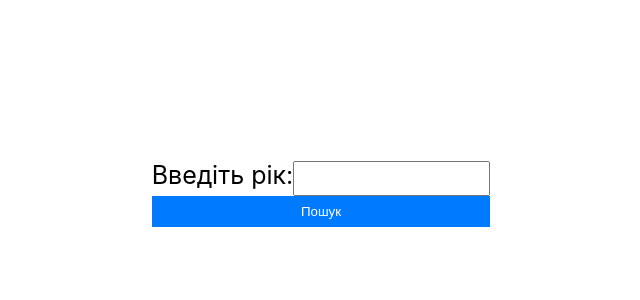
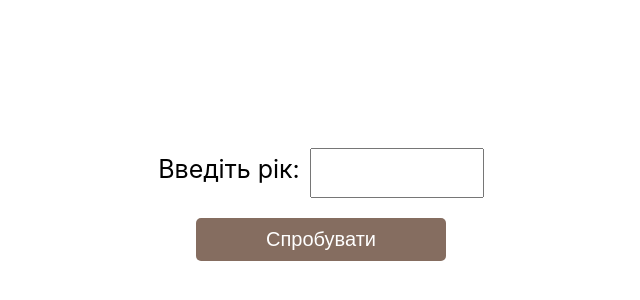
Before and after one commit to Oleksandr-Nehoda/cvest-password, a React (Create React App) app: page / in a window 1280 px wide. Shown: the part 202-502 px from the top of the page, without its empty margins (319-959 px from the left). Built offline with nearby package versions, Linux system fonts and the light colour scheme.

Commit message:
Sasha-fix

```diff
--- a/src/components/RecipeApp/RecipeApp.jsx
+++ b/src/components/RecipeApp/RecipeApp.jsx
@@ -1,7 +1,8 @@
 import React, { useState } from 'react';
 import { useSpring, animated } from 'react-spring';
 import styles from './RecipeApp.module.scss';
-import ponyGif from './pinkiepie-mlp.gif';
+import cryBoy from './i-want-chocolate.gif';
+import germionaGif from './harry-potter-hermione-granger.gif'
 
 const RecipeApp = () => {
   const [year, setYear] = useState('');
@@ -24,21 +25,29 @@ const RecipeApp = () => {
 
   const handleSubmit = (event) => {
     event.preventDefault();
+    console.log('submit')
+    setError('');
+    console.log('submit222')
 
+    setTimeout(() => {
         if (year === '2020') {
             setRecipe(text);
             setError('');
             setShowAnimation(true);
           } else {
+
             setRecipe([]);
-      setError('Помилка: неправильний рік!');
+            setError('Прикро, але це НЕ правильна відповідь');
             setShowAnimation(false);
           }
+    }, 300)
+
   };
 
   const animationProps = useSpring({
-    to: { opacity: showAnimation ? 1 : 0, transform: showAnimation ? 'translateY(0)' : 'translateY(-100%)' },
-    from: { opacity: 0, transform: 'translateY(-100%)' },
+    to: { opacity: showAnimation ? 1 : 0, transform: showAnimation ? 'scale(1) translateY(0)' : 'scale(1.5) translateY(-100%)' },
+    from: { opacity: 0, transform: 'scale(1.5) translateY(-100%)' },
+    config: { duration: 1500, delay: 500 }
   });
 
   return (
@@ -48,7 +57,7 @@ const RecipeApp = () => {
           Введіть рік:
           <input type="text" value={year} onChange={handleInputChange} className={styles.input} />
         </label>
-        <button type="submit" className={styles.button}>Пошук</button>
+        <button type="submit" className={styles.button}>Спробувати</button>
       </form>
       {recipe.length > 0 && (
         <ul className={styles.recipe}>
@@ -57,10 +66,14 @@ const RecipeApp = () => {
           ))}
         </ul>
       )}
-      {error && <p className={styles.error}>{error}</p>}
+      {error && <>
+       <p className={styles.error}>{error}</p>
+       <img src={cryBoy} alt="Cry boy" className={styles.boy}/>
+       </>
+      }
       {showAnimation && (
         <animated.div className={styles.animation} style={animationProps}>
-          <img src={ponyGif} alt="Jumping Pony with Stars" className={styles.pony} />
+          <img src={germionaGif} alt="Jumping Pony with Stars" className={styles.pony} />
         </animated.div>
       )}
     </div>
--- a/src/components/RecipeApp/RecipeApp.module.scss
+++ b/src/components/RecipeApp/RecipeApp.module.scss
@@ -1,4 +1,5 @@
 .container {
+padding-top: 20px;
     max-width: 600px;
     margin: 0 auto;
   }
@@ -16,14 +17,23 @@
   }
 
   .input {
-    padding: 8px;
+    width: 150px;
+    padding: 10px;
     margin-top: 8px;
+    margin-left: 10px;
+    font-size: 22px;
   }
 
   .button {
-    padding: 8px 16px;
-    background-color: #007bff;
+    margin-left: auto;
+    margin-right: auto;
+    margin-top: 20px;
+    width: 250px;
+    padding: 10px 16px;
+    background-color: #856d60;
+    font-size: 20px;
     color: #fff;
+    border-radius: 5px;
     border: none;
     cursor: pointer;
   }
@@ -31,13 +41,41 @@
   .recipe {
     font-size: 20px;
     margin-top: 16px;
+    list-style-type: none;
   }
 
   .error {
+    font-size: 30px;
+    text-align: center;
     color: red;
     margin-top: 16px;
+    animation-name: scaleUp;
+  animation-duration: 0.5s;
+  animation-fill-mode: forwards;
+  }
+
+  @keyframes scaleUp {
+    from {
+      transform: scale(0);
+    }
+    to {
+      transform: scale(1);
+    }
   }
 
   .pony {
-    width: 200px;
+    display: block;
+    width: 400px;
+    margin-left: auto;
+    margin-right: auto;
   }
+
+  .boy {
+    display: block;
+    width: 400px;
+    margin-left: auto;
+    margin-right: auto;
+    animation-name: scaleUp;
+    animation-duration: 0.5s;
+    animation-fill-mode: forwards;
+  }
```
Also changed, not shown: 2 other files (tests, documents, lock files or other folders). Lines whose indentation alone changed are shown as unchanged.
